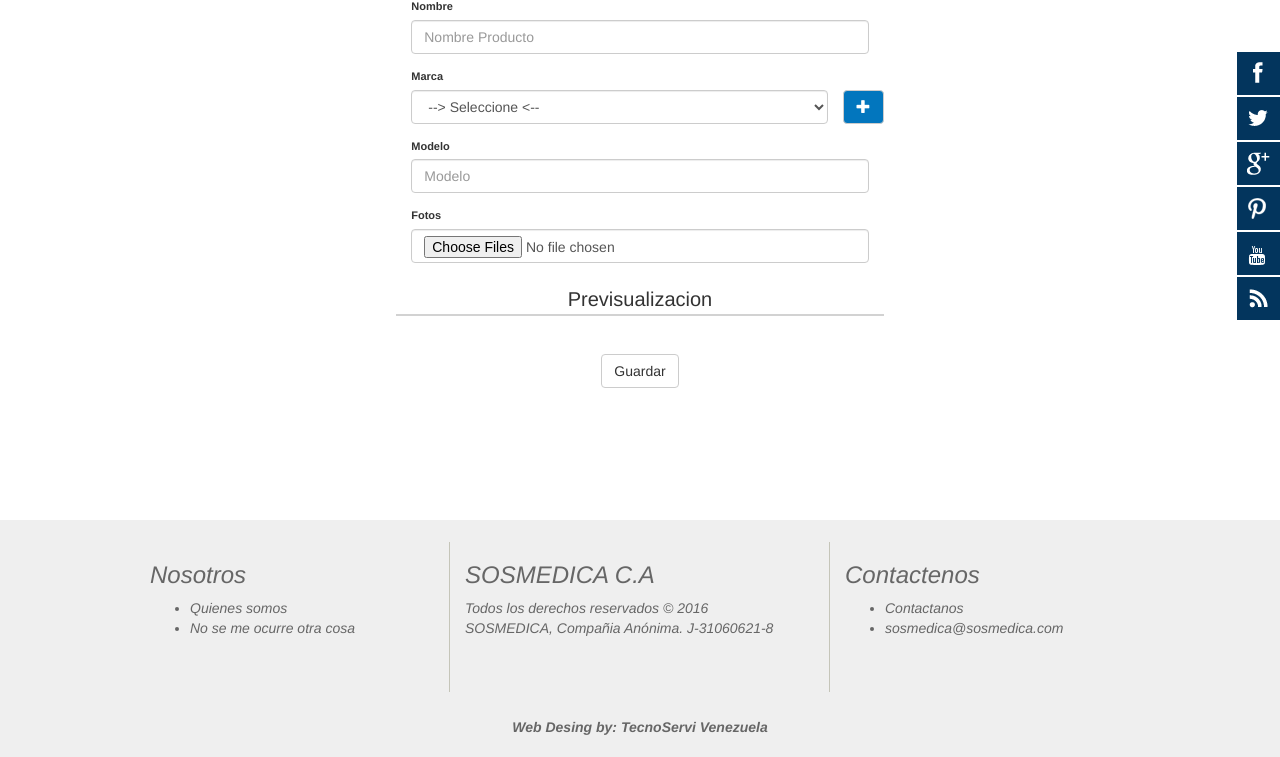
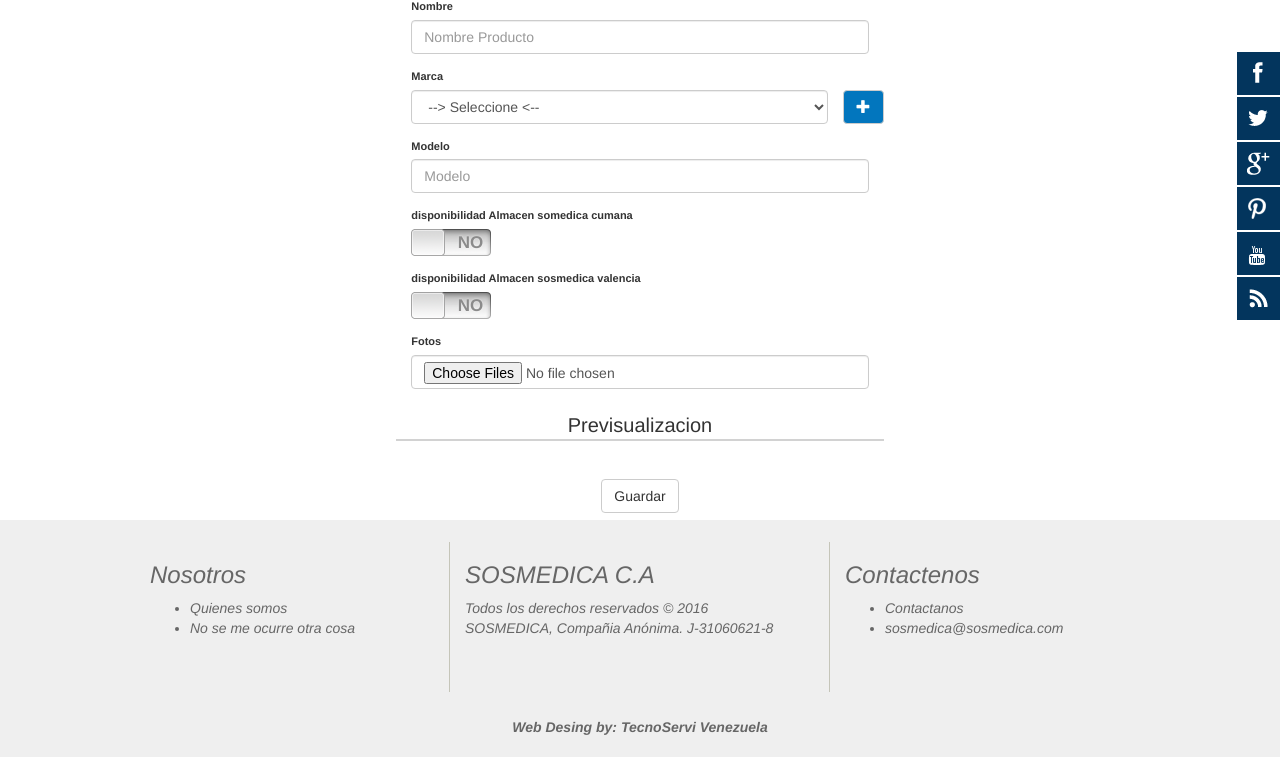
Before and after one commit to tecnoservi-rsl/sosmedica, a PHP site: page /sosmedica/administrar/agregarequipo in a window 1280 px wide. Shown: the part 140-897 px from the top of the page. Run offline with PHP 8.4, Linux system fonts and the light colour scheme; data comes from the database, SQL or seed files in the repository.

Commit message:
listo los almacenes con producto y equipo

```diff
--- a/site/controllers/administrarController.php
+++ b/site/controllers/administrarController.php
@@ -38,6 +38,7 @@ class administrarController extends Controller
                 $this->_view->titulo = 'Agregar Equipo';
                 $modelo = $this->loadModel('_menu');
                 $this->_view->cama1 = $modelo->categorias_y_marcas1('EQUIPO');
+                $this->_view->almacen=$this->_pb->almacen_all();
                 $this->_view->renderizar('agregarequipo');
         }
         public function guardar_publicacion()
@@ -115,7 +116,6 @@ class administrarController extends Controller
                 $this->_view->titulo = 'actualizar producto';
                 $modelo = $this->loadModel('_menu');
                 $this->_view->cama1 = $modelo->categorias_y_marcas1('PRODUCTO');
-
                 $array =$this->_pb->buscar_producto_id($id);
                 $array['fotos']=$this->_pb->buscar_fotos_id($array['id_producto']);
                 $this->_view->producto = $array;
@@ -131,6 +131,7 @@ class administrarController extends Controller
                 $array =$this->_pb->buscar_producto_id($id);
                 $array['fotos']=$this->_pb->buscar_fotos_id($array['id_producto']);
                 $this->_view->producto = $array;
+                $this->_view->almacen=$this->_pb->almacen_all();
                 $this->_view->renderizar('update_equipo');
         }
         public function update_almacen($id){
--- a/site/models/administrarModel.php
+++ b/site/models/administrarModel.php
@@ -19,8 +19,6 @@ public function guardar_publicacion($datos,$fotos)
         $id_publicacion=$this->_db->lastInsertId();
 
         $rs_almacen=$this->almacen_all();
-
-
 
        for ($j=0; $j < count($rs_almacen) ; $j++) {
                  $sql="insert into producto_almacen values('',$id_publicacion,".$rs_almacen[$j]['id_almacen'].",'no disponible')";
@@ -51,11 +49,15 @@ public function guardar_equipo($datos,$fotos)
 
       echo  $sql="insert into producto values ('','".$datos['nombre']."',NULL,'".$datos['modelo']."','".$datos['marca']."',NULL,'EQUIPO_MEDICO')";
       $this->_db->query($sql);
-
       $id_publicacion=$this->_db->lastInsertId();
-
-
-
+      $rs_almacen=$this->almacen_all();
+      for ($j=0; $j < count($rs_almacen) ; $j++) {
+        $sql="insert into producto_almacen values('',$id_publicacion,".$rs_almacen[$j]['id_almacen'].",'no disponible')";
+        $this->_db->query($sql);
+      }
+      for ($i=0; $i < count($datos['disponibilidad']) ; $i++) {
+        $this->update_disponibilidad($id_publicacion,$datos['disponibilidad'][$i]);
+      }
       for ($i=0; $i < count($fotos['foto']['name']) ; $i++)
       {
           $target_path = "public/img/publicaciones/";
@@ -161,23 +163,17 @@ public function editar_publicacion($datos,$fotos)
 {
       $sql="UPDATE `producto` SET `nombre` = '".$datos['nombre']."', `presentacion` = '".$datos['presentacion']."', `id_marca` = '".$datos['marca']."', `id_categoria` = '".$datos['categoria']."' WHERE `producto`.`id_producto` = ".$datos['id_producto']." ";
       $this->_db->query($sql);
-
       $rs_almacen=$this->almacen_all();
-       for ($j=0; $j < count($rs_almacen) ; $j++) {
-
+      for ($j=0; $j < count($rs_almacen) ; $j++)
+      {
             $this->update_disponibilidad2($datos['id_producto'],$rs_almacen[$j]['id_almacen']);
-
       }
-
-
-       for ($i=0; $i < count($datos['disponibilidad']) ; $i++) {
-
+      for ($i=0; $i < count($datos['disponibilidad']) ; $i++)
+      {
             $this->update_disponibilidad($datos['id_producto'],$datos['disponibilidad'][$i]);
-
       }
-
-
-    if ($fotos['foto']['name'][0]!="") {
+      if ($fotos['foto']['name'][0]!="")
+      {
             for ($i=0; $i < count($fotos['foto']['name']) ; $i++)
             {
                   echo "entro";
@@ -191,8 +187,6 @@ public function editar_publicacion($datos,$fotos)
                   $obj_img->load($target_path);
                   $obj_img->resize(300,300);
                   $obj_img->save($target_path);
-
-
             }
       }
 }
@@ -200,13 +194,17 @@ public function editar_equipo($datos,$fotos)
 {
       $sql="UPDATE `producto` SET `nombre` = '".$datos['nombre']."', `id_marca` = '".$datos['marca']."', `modelo` = '".$datos['modelo']."' WHERE `producto`.`id_producto` = ".$datos['id_producto']." ";
       $this->_db->query($sql);
-
-
-
-
-
-
-    if ($fotos['foto']['name'][0]!="") {
+      $rs_almacen=$this->almacen_all();
+      for ($j=0; $j < count($rs_almacen) ; $j++)
+      {
+            $this->update_disponibilidad2($datos['id_producto'],$rs_almacen[$j]['id_almacen']);
+      }
+      for ($i=0; $i < count($datos['disponibilidad']) ; $i++)
+      {
+            $this->update_disponibilidad($datos['id_producto'],$datos['disponibilidad'][$i]);
+      }
+      if ($fotos['foto']['name'][0]!="")
+      {
             for ($i=0; $i < count($fotos['foto']['name']) ; $i++)
             {
                   echo "entro";
@@ -220,8 +218,6 @@ public function editar_equipo($datos,$fotos)
                   $obj_img->load($target_path);
                   $obj_img->resize(300,300);
                   $obj_img->save($target_path);
-
-
             }
       }
 }
--- a/site/views/administrar/agregarequipo.phtml
+++ b/site/views/administrar/agregarequipo.phtml
@@ -44,7 +44,12 @@
     <label for="presentacion">Modelo</label>
     <input type="text" class="form-control" id="modelo" name="modelo" placeholder="Modelo">
   </div>
-
+        <?php for ($i=0; $i <count($this->almacen) ; $i++):?>
+               <div class="form-group">
+                      <label for="presentacion">disponibilidad Almacen <?php echo $this->almacen[$i]['nombre'] ?></label>
+                      <input type="checkbox" class="disponibilidad" value="<?php echo $this->almacen[$i]['id_almacen'] ?>" id="disponibilidad" name="disponibilidad[]">
+              </div>
+        <?php endfor; ?>
   <div class="form-group ">
     <label class=" control-label">Fotos</label>
     <input  type="file" class="form-control" multiple="multiple" id="files" name="foto[]">
--- a/site/views/administrar/js/agregarequipo.js
+++ b/site/views/administrar/js/agregarequipo.js
@@ -8,7 +8,10 @@ $(document).ready(function(){
         $('#files').addClass('validate[required]');
         $('#form_agregar_equipo').validationEngine();
 
-
+$('.disponibilidad').iphoneStyle({
+  checkedLabel: 'SI',
+  uncheckedLabel: 'NO'
+});
 //................................................................................................
 
         function archivo(input)
--- a/site/views/administrar/js/update_equipo.js
+++ b/site/views/administrar/js/update_equipo.js
@@ -11,7 +11,10 @@ $(document).ready(function(){
 
 
 
-
+$('.disponibilidad').iphoneStyle({
+  checkedLabel: 'SI',
+  uncheckedLabel: 'NO'
+});
 
 
 
```
Also changed, not shown: site/views/administrar/update_equipo.phtml (+6 -1 lines). Lines whose indentation alone changed are shown as unchanged.
